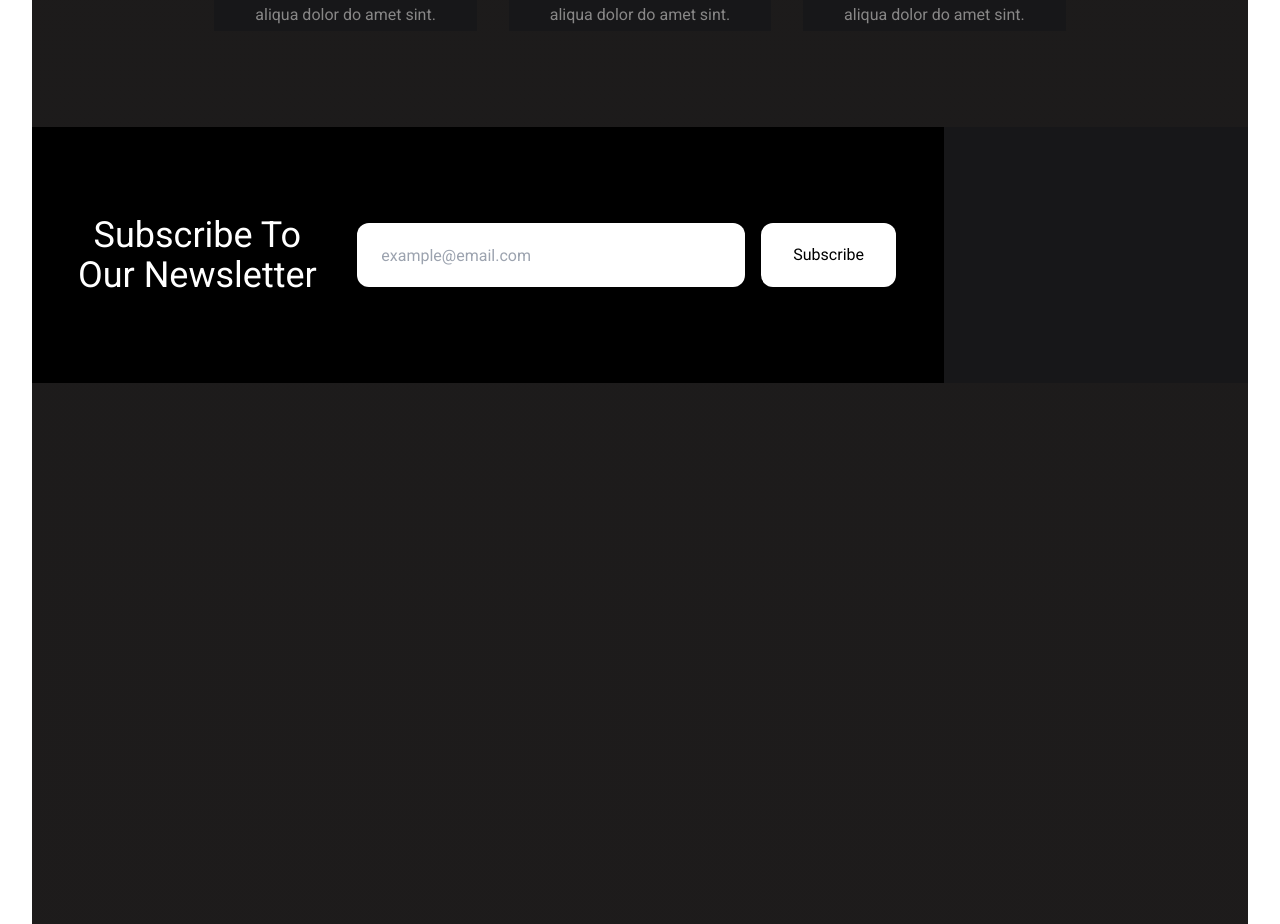
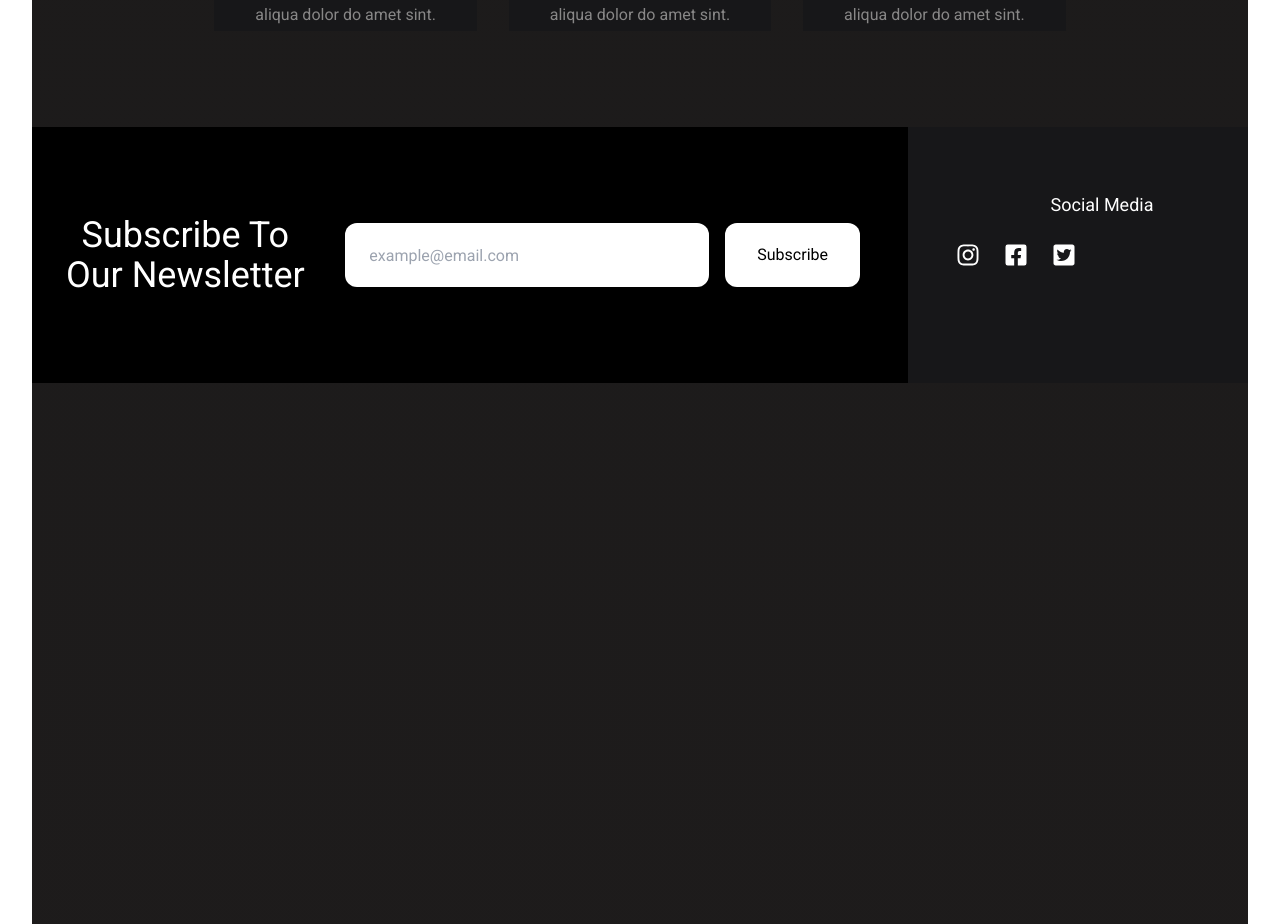
Before and after one commit to Vitholu/fruit-empire, a React (Vite) app: page / in a window 1280 px wide. Shown: the part 3760-4684 px from the top of the page. Built offline with nearby package versions, Linux system fonts and the light colour scheme.

Commit message:
Add social media styling

```diff
--- a/package.json
+++ b/package.json
@@ -11,6 +11,7 @@
   "dependencies": {
     "react": "^18.2.0",
     "react-dom": "^18.2.0",
+    "react-icons": "^4.7.1",
     "react-router-dom": "^6.4.4"
   },
   "devDependencies": {
--- a/src/components/Newsletter.tsx
+++ b/src/components/Newsletter.tsx
@@ -1,5 +1,5 @@
 import React from 'react'
-
+import { FaInstagram, FaFacebookSquare, FaTwitterSquare } from 'react-icons/fa'
 const SubmitEmail = () => {
     const handleSubmit = (e) => {
         e.preventDefault()
@@ -40,7 +40,20 @@ const Newsletter = () => {
                 </div>
             </div>
 
-            <div className="flex flex-1 bg-[#171719]"></div>
+            <div className="flex flex-1 flex-col pt-16 pl-12 bg-[#171719] gap-6">
+                <h2 className="text-lg">Social Media</h2>
+                <ul className="flex gap-6">
+                    <li>
+                        <FaInstagram size={24} />
+                    </li>
+                    <li>
+                        <FaFacebookSquare size={24} />
+                    </li>
+                    <li>
+                        <FaTwitterSquare size={24} />
+                    </li>
+                </ul>
+            </div>
         </div>
     )
 }
```
Also changed, not shown: 1 other file (tests, documents, lock files or other folders).
